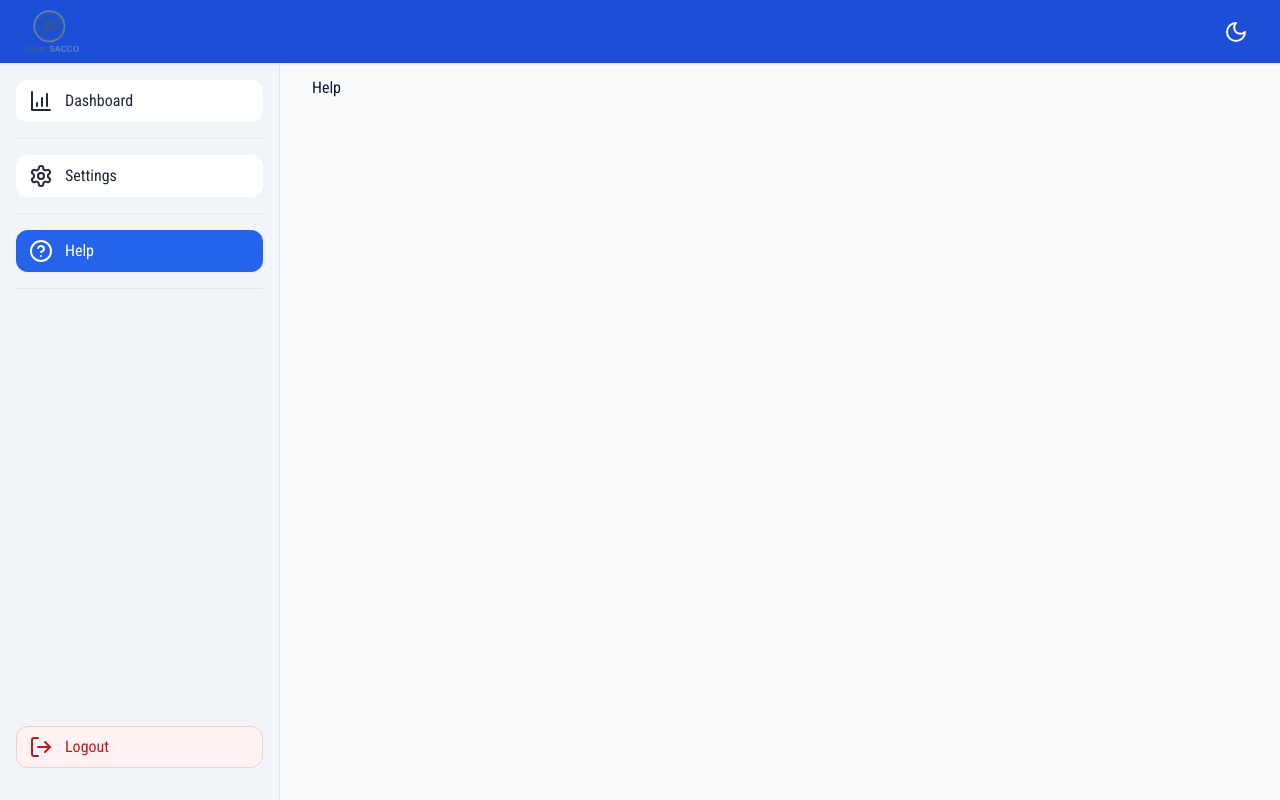
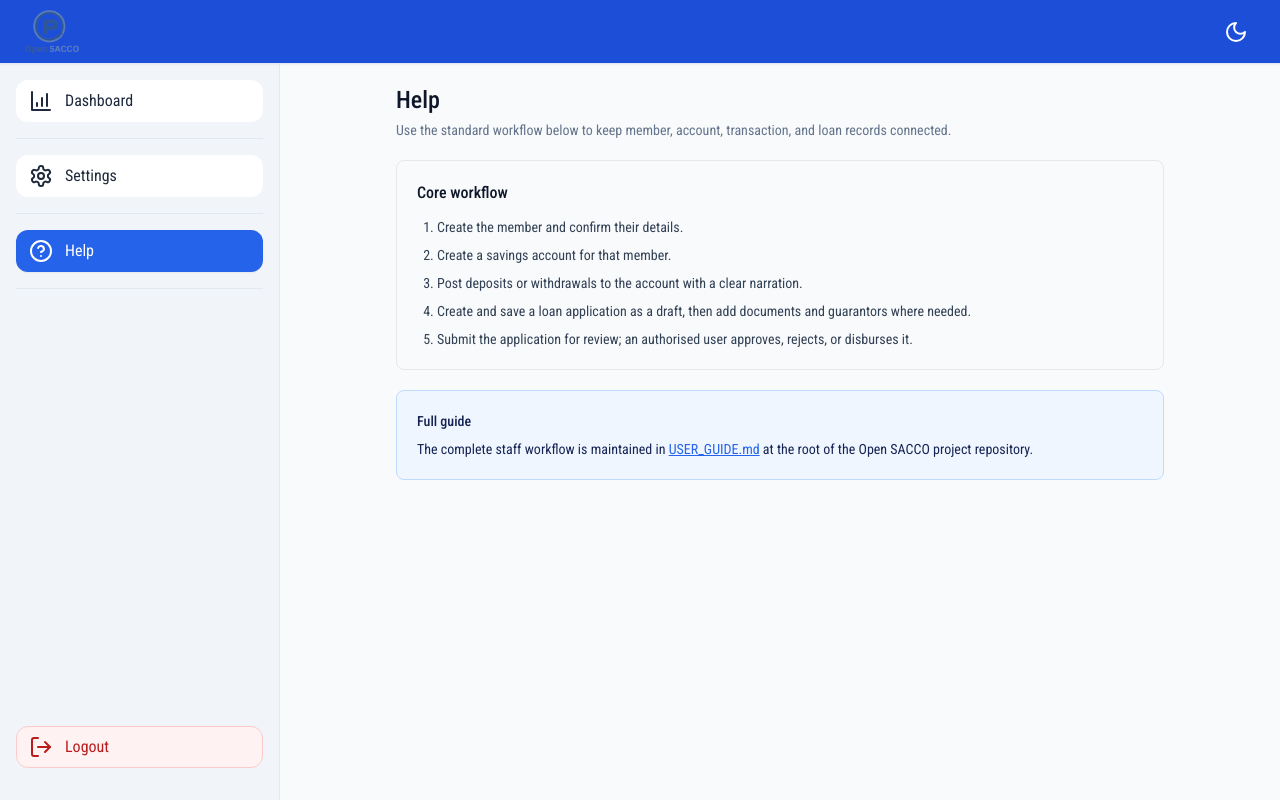
Before and after one commit to isaacmain254/open-sacco, a React (Vite) app in the folder web-app/: page /help in a window 1280 px wide. Built offline with nearby package versions, Linux system fonts and the light colour scheme; no server answers; sample sign-in values are in the browser's storage.

Commit message:
feat: updat project readme and  add user guide

```diff
--- a/web-app/src/pages/Help.tsx
+++ b/web-app/src/pages/Help.tsx
@@ -1,7 +1,26 @@
 
 const Help = () => {
   return (
-    <div>Help</div>
+    <div className="mx-auto max-w-3xl space-y-5 py-2">
+      <div>
+        <h1 className="text-2xl font-medium">Help</h1>
+        <p className="mt-1 text-sm text-slate-500">Use the standard workflow below to keep member, account, transaction, and loan records connected.</p>
+      </div>
+      <div className="rounded-lg border p-5">
+        <h2 className="font-medium">Core workflow</h2>
+        <ol className="mt-3 list-decimal space-y-2 pl-5 text-sm text-slate-700 dark:text-slate-300">
+          <li>Create the member and confirm their details.</li>
+          <li>Create a savings account for that member.</li>
+          <li>Post deposits or withdrawals to the account with a clear narration.</li>
+          <li>Create and save a loan application as a draft, then add documents and guarantors where needed.</li>
+          <li>Submit the application for review; an authorised user approves, rejects, or disburses it.</li>
+        </ol>
+      </div>
+      <div className="rounded-lg border border-blue-200 bg-blue-50 p-5 text-sm text-blue-950 dark:border-blue-900 dark:bg-blue-950/30 dark:text-blue-100">
+        <h2 className="font-medium">Full guide</h2>
+        <p className="mt-2">The complete staff workflow is maintained in <a className="text-blue-600 underline" href="https://github.com/isaacmain254/open-sacco/blob/main/USER_GUIDE.md">USER_GUIDE.md</a> at the root of the Open SACCO project repository.</p>
+      </div>
+    </div>
   )
 }
 
```
Also changed, not shown: 2 other files (tests, documents, lock files or other folders).
